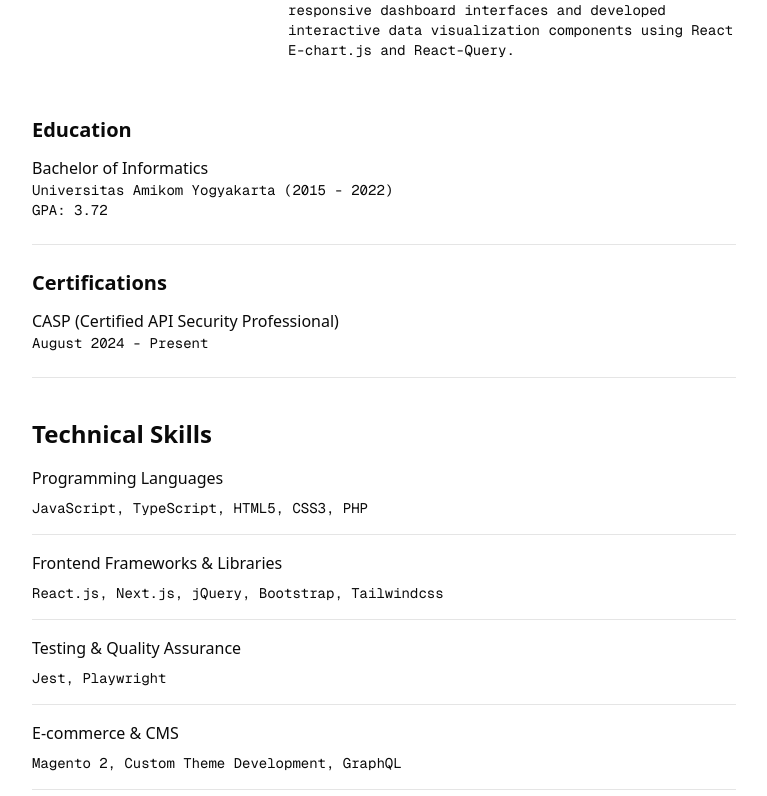
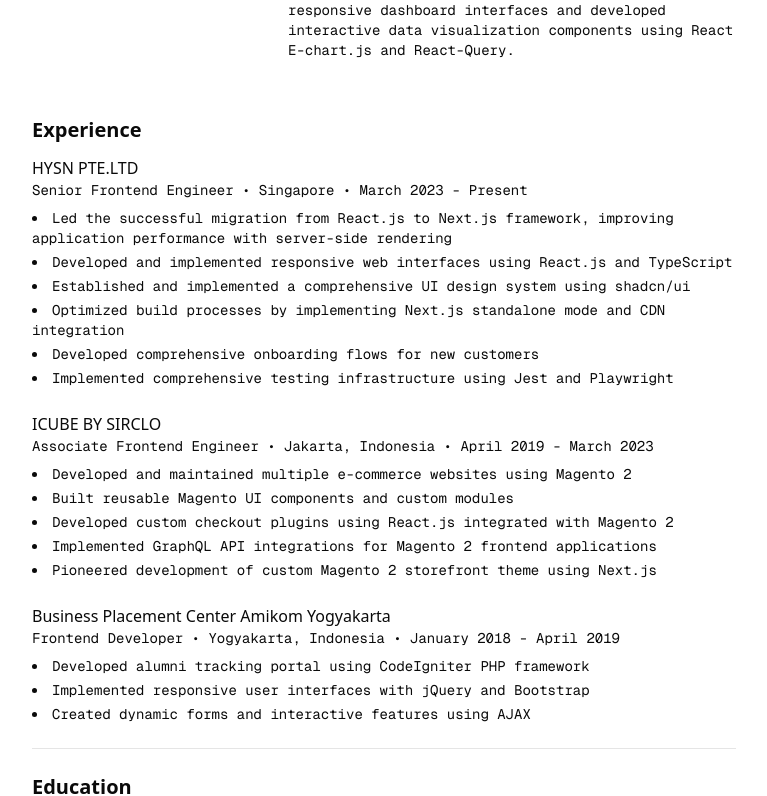
Before and after one commit to sementaraid/portofolio, a Next.js app: page /about-me in a window 1280 px wide. Shown: the part 764-1560 px from the top of the page, without its empty margins (256-1023 px from the left). Built offline with nearby package versions, Linux system fonts and the light colour scheme; no server answers.

Commit message:
feat: about me

```diff
--- a/src/app/(basic)/about-me/page.tsx
+++ b/src/app/(basic)/about-me/page.tsx
@@ -70,7 +70,47 @@
         </div>
       </div>
 
+
       <div className="flex flex-col gap-6 mb-10">
+        <div className="pb-6 border-b">
+          <h3 className="text-xl font-semibold mb-3">Experience</h3>
+
+          <div className="mb-6">
+            <p className="font-medium">HYSN PTE.LTD</p>
+            <p className="font-mono text-sm mb-2">Senior Frontend Engineer • Singapore • March 2023 - Present</p>
+            <ul className="list-disc list-inside font-mono text-sm space-y-1">
+              <li>Led the successful migration from React.js to Next.js framework, improving application performance with server-side rendering</li>
+              <li>Developed and implemented responsive web interfaces using React.js and TypeScript</li>
+              <li>Established and implemented a comprehensive UI design system using shadcn/ui</li>
+              <li>Optimized build processes by implementing Next.js standalone mode and CDN integration</li>
+              <li>Developed comprehensive onboarding flows for new customers</li>
+              <li>Implemented comprehensive testing infrastructure using Jest and Playwright</li>
+            </ul>
+          </div>
+
+          <div className="mb-6">
+            <p className="font-medium">ICUBE BY SIRCLO</p>
+            <p className="font-mono text-sm mb-2">Associate Frontend Engineer • Jakarta, Indonesia • April 2019 - March 2023</p>
+            <ul className="list-disc list-inside font-mono text-sm space-y-1">
+              <li>Developed and maintained multiple e-commerce websites using Magento 2</li>
+              <li>Built reusable Magento UI components and custom modules</li>
+              <li>Developed custom checkout plugins using React.js integrated with Magento 2</li>
+              <li>Implemented GraphQL API integrations for Magento 2 frontend applications</li>
+              <li>Pioneered development of custom Magento 2 storefront theme using Next.js</li>
+            </ul>
+          </div>
+
+          <div>
+            <p className="font-medium">Business Placement Center Amikom Yogyakarta</p>
+            <p className="font-mono text-sm mb-2">Frontend Developer • Yogyakarta, Indonesia • January 2018 - April 2019</p>
+            <ul className="list-disc list-inside font-mono text-sm space-y-1">
+              <li>Developed alumni tracking portal using CodeIgniter PHP framework</li>
+              <li>Implemented responsive user interfaces with jQuery and Bootstrap</li>
+              <li>Created dynamic forms and interactive features using AJAX</li>
+            </ul>
+          </div>
+        </div>
+
         <div className="pb-6 border-b">
           <h3 className="text-xl font-semibold mb-3">Education</h3>
           <p className="font-medium">Bachelor of Informatics</p>
```
